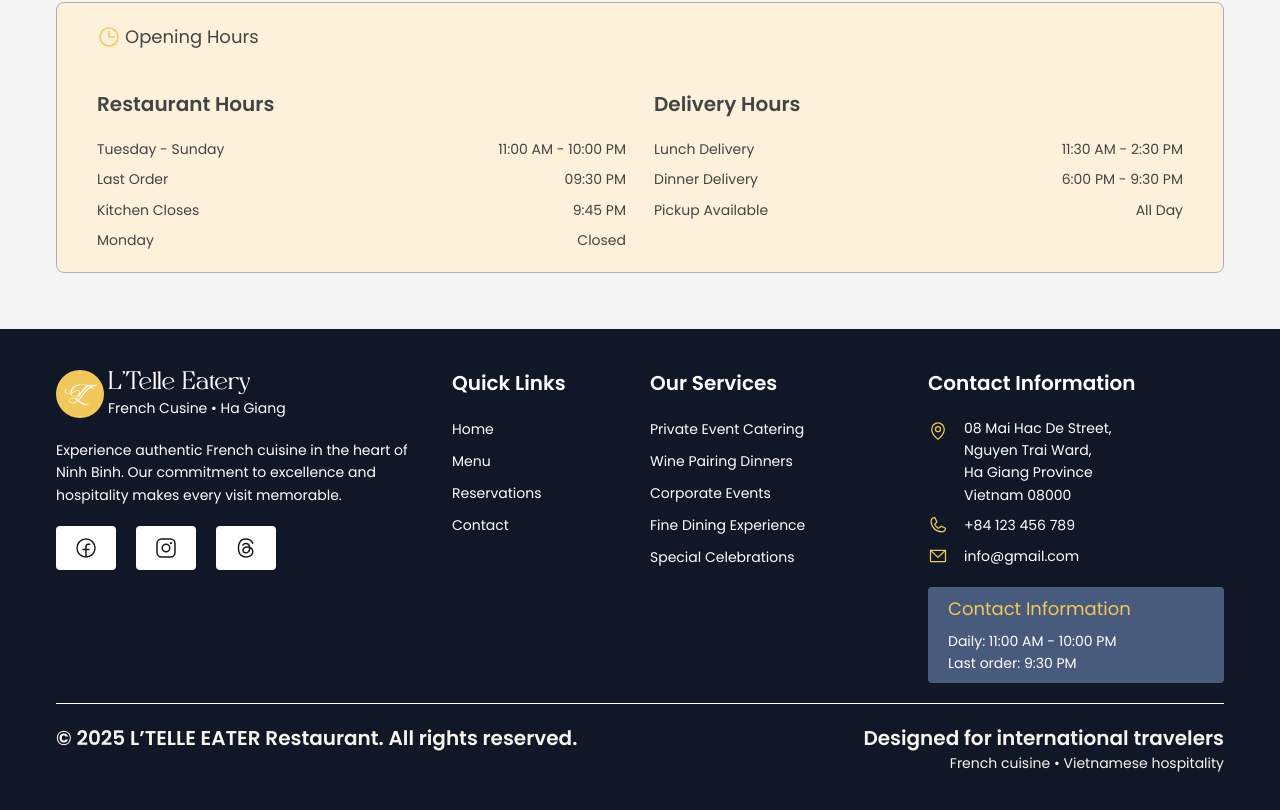
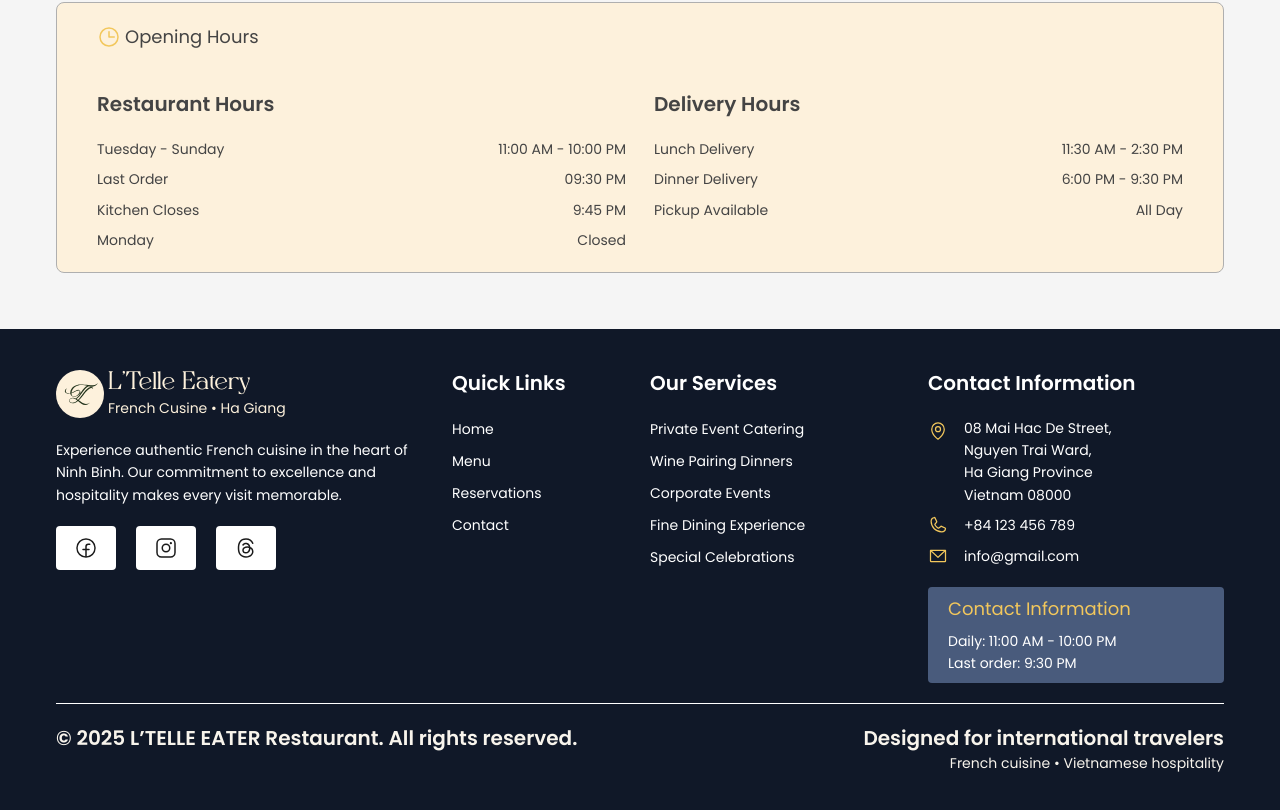
Before and after one commit to hoangkhoanguyen/ltelle-eatery, a Next.js app: page / in a window 1280 px wide. Shown: the part 4690-5500 px from the top of the page. Built offline with nearby package versions, Linux system fonts and the light colour scheme.

Commit message:
update: change footer logo

```diff
--- a/src/components/web/shared/Footer.tsx
+++ b/src/components/web/shared/Footer.tsx
@@ -21,7 +21,7 @@ const Footer = () => {
           <div className="col-span-1 lg:col-span-2">
             <div className="flex flex-col gap-5">
               <Link href={webRoutes.home()} className="flex items-center gap-1">
-                <div className="w-12 aspect-square rounded-full bg-web-secondary-1 flex justify-center items-center">
+                <div className="w-12 aspect-square rounded-full bg-web-secondary-2 flex justify-center items-center">
                   <Image
                     src={"/assets/static/logo.svg"}
                     alt="L'Telle Eatery - French Cusine - Ha Giang"
@@ -30,10 +30,10 @@ const Footer = () => {
                   />
                 </div>
                 <div>
-                  <p className="text-[28px] leading-[100%] font-normal text-web-background-1 font-brand">
+                  <p className="text-[28px] leading-[100%] font-normal text-web-secondary-2 font-brand">
                     L&#39;Telle Eatery
                   </p>
-                  <p className="text-web-caption-mobile lg:text-web-caption text-web-background-1">
+                  <p className="text-web-caption-mobile lg:text-web-caption text-web-secondary-2">
                     French Cusine &bull; Ha Giang
                   </p>
                 </div>
```
Also changed, not shown: public/assets/static/logo.svg.
